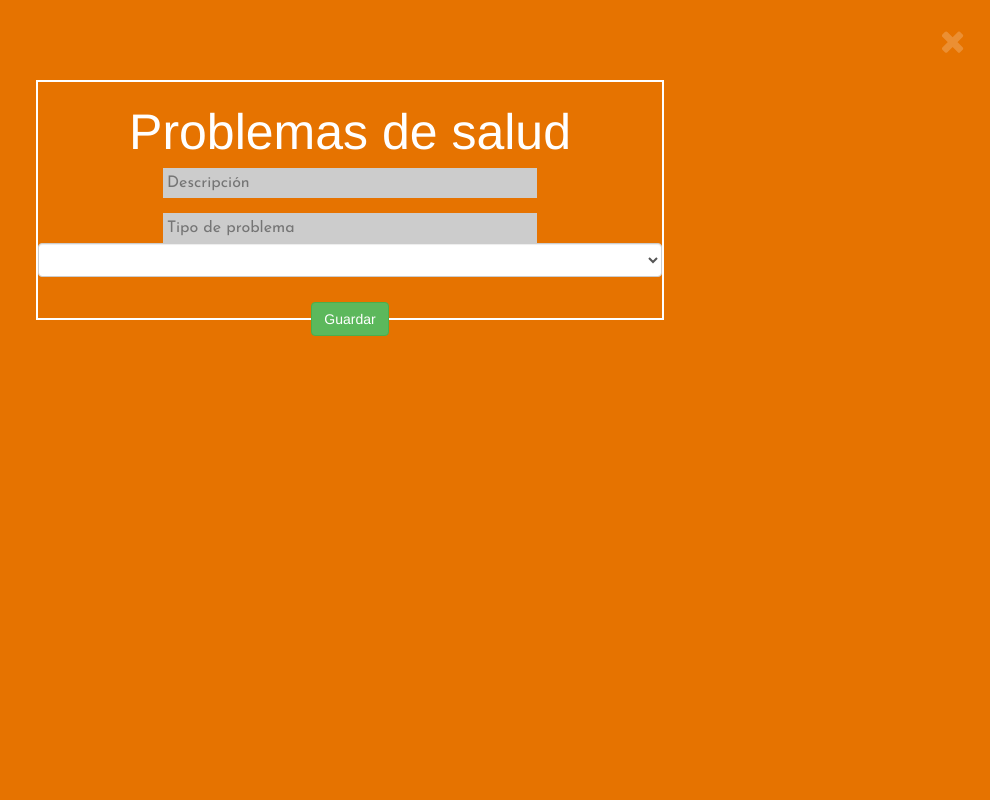
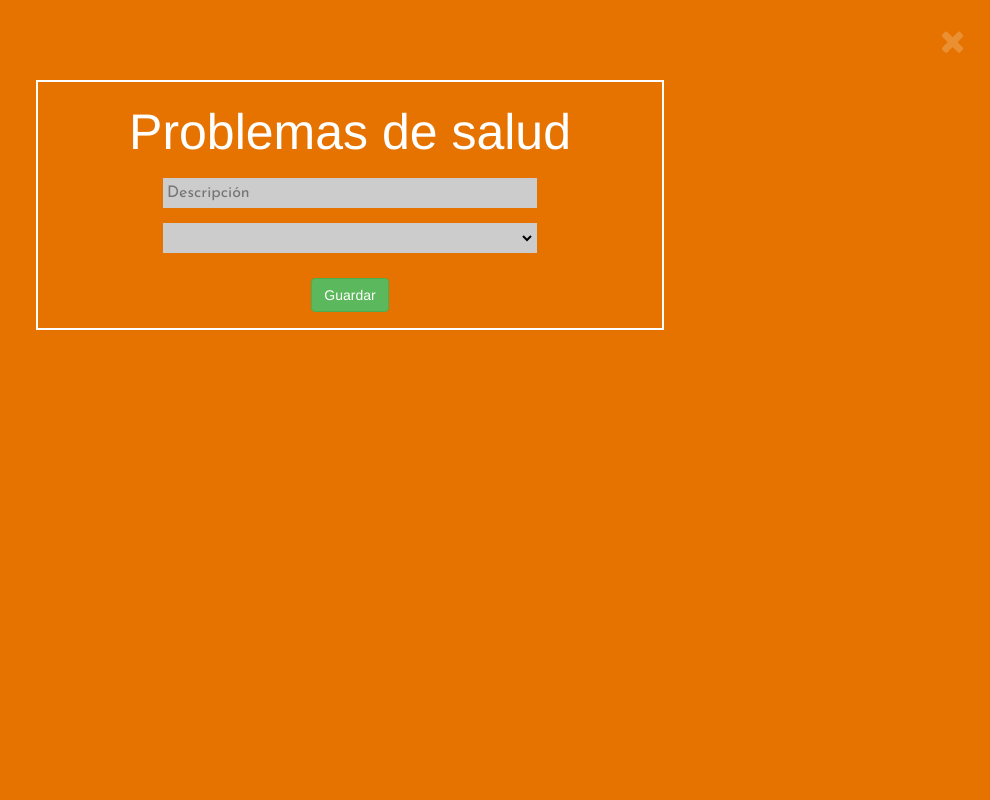
Before and after one commit to Campin10/PowerGym, a PHP site: page /Views/problemas-salud.html in a window 1280 px wide. Shown: the whole page, without its empty margins (290-1280 px from the left). Run offline with PHP 8.4, Linux system fonts and the light colour scheme; lists and menus that the app fills with data are empty.

Commit message:
actualización estilos

```diff
--- a/Views/datos-personales.html
+++ b/Views/datos-personales.html
@@ -2,14 +2,13 @@
 <head>
 <meta charset="utf-8">
 <meta name="viewport" content="width=device-width, user-scalable=no, initial-scale=1.0, maximun-scale=1.0, minium-scale=1.0">
-	<title>Login</title>
+	<title>Power Gym</title>
 	<link href="https://fonts.googleapis.com/css?family=Josefin+Sans" rel="stylesheet">
 	<link rel="stylesheet" href="../css/estilos.css">
         <link href="../css/bootstrap.min.css" rel="stylesheet">
     <script type="text/javascript" src="../js/jquery.min.js"></script>
 	<script type="text/javascript" src="../js/funciones.js"></script>
 	<script type="text/javascript">
-
 
 	</script>
 </head>
@@ -18,7 +17,7 @@
 <div class="formulario01" id="formulario01">
     <a href="onclick=javascript:menuinicio();"><img src="../images/close.png" class="close" id="close01"  ></a>
   <form method="POST" action=" " name="form01" id="form01" enctype="multipart/form-data">
-	<a>Datos Basicos</a>
+	<p>Datos Basicos</p>
         <input type="hidden" id="action" name="action" value="guardarBasicos">
         <input type="text"  class="frm" id="txtNombre" placeholder="Nombres" name="txtNombre"/>
         <input type="text"  class="frm" id="txtapellido" placeholder="Apellidos" name="txtapellido"/>
--- a/Views/entrenamientos.html
+++ b/Views/entrenamientos.html
@@ -11,7 +11,6 @@
 
 	</script>
 </head>
-<html>
 <body>
 <!--INICIO CAPA FORMULARIO01-->
 <div class="formulario01" id="formulario04">
--- a/Views/problemas-salud.html
+++ b/Views/problemas-salud.html
@@ -11,13 +11,12 @@
 </head>
 <body>
 <!--INICIO CAPA FORMULARIO01-->
-<div class="formulario02" id="formulario02">
+<div class="prob-salud" id="prob-salud">
 <img src="images/close.png" class="close" id="close01">
-  <form method="POST" action=" " id="form02">
-	<a>Problemas de salud</a>
-	<input type="text"  class="frm" id="form1-a" placeholder="Descripción" name="descripción"/>
-	<input list="salud" class="frm" id="form2-a" placeholder="Tipo de problema" name="problema"/>
-        <select id="TipoEnfermedades" class='form-control'></select>
+  <form method="POST" action=" " id="salud-form">
+	<p>Problemas de salud</p>
+	<input type="text"  class="frm" id="salud01" placeholder="Descripción" name="descripción"/>
+        <select id="TipoEnfermedades" class='frm'></select>
         <div class="row" style="height:25px;">&nbsp;</div>
         <input type="button" class="btn btn-success" id="btnguardar" value="Guardar"  onload="" >
   </form>
--- a/css/estilos.css
+++ b/css/estilos.css
@@ -132,7 +132,15 @@ body {
 /*	background: #e67300;*/
         background-image: url("../images/homegym.jpg");
 }
-.formulario02 {
+.prob-salud {
+	position: absolute;
+	width: 100%;
+	height: 100%;
+	top: 0;
+	left: 0;
+	background: #e67300;
+}
+.formulario02{
 	position: absolute;
 	width: 100%;
 	height: 100%;
@@ -178,14 +186,25 @@ body {
 	text-align: center;
 	border:2px solid #fff;
 	cursor: pointer;
-        background: #e67300;
+        background: #ff9934;
         border-radius: 50px;
 }
-
 #form02 {
 	position: absolute;
 	width: 49%;
 	height: 240px;
+	top: 10%;
+	left: 0;
+	right: 0;
+	margin: 0 auto;
+	text-align: center;
+	border:2px solid #fff;
+	cursor: pointer;
+}
+#salud-form {
+	position: absolute;
+	width: 49%;
+	height: 250px;
 	top: 10%;
 	left: 0;
 	right: 0;
@@ -260,7 +279,7 @@ body {
 	margin: 0 auto;
 	bottom: 5px;
 }
-form a {
+form p {
 	position: relative;
 	color: #FFFFFF;
 	font-size: 50px;
```
